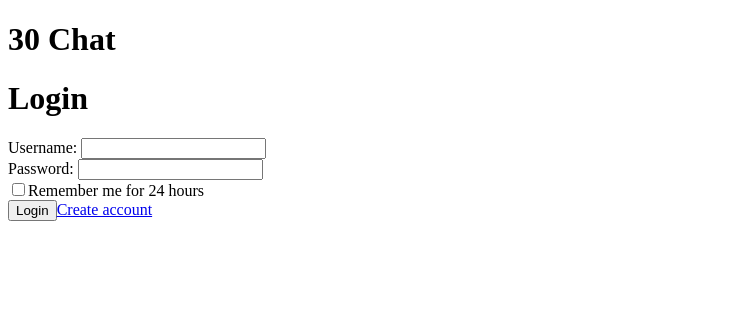
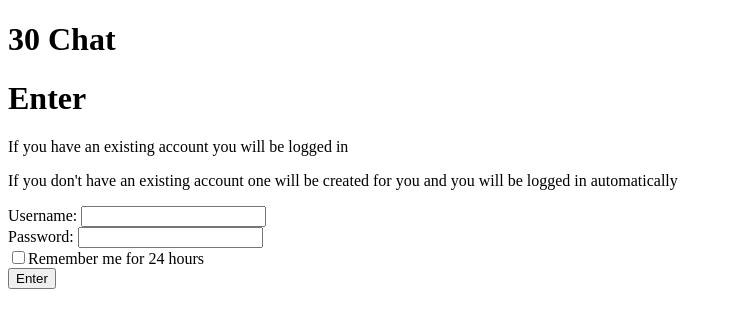
Before and after one commit to xavier-kong/30-chat, a React (Create React App) app in the folder client/: page / in a window 1280 px wide. Shown: the top 328 px of the page, without its empty margins (0-732 px from the left). Built offline with nearby package versions, Linux system fonts and the light colour scheme.

Commit message:
fixed checkbox

```diff
--- a/client/src/App.js
+++ b/client/src/App.js
@@ -1,31 +1,32 @@
 import React from 'react';
 import useField from './hooks/useField'
-import useCheckbox from './hooks/userCheckbox';
+import useCheckbox from './hooks/useCheckbox';
 
-const Login = () => {
+const UserInfoForm = () => {
   const username = useField('text')
   const password = useField('password')
   const remember = useCheckbox('checkbox')
 
   const userLogin = (e) => {
-    //maybe this component can be reused for create account too?
-    //heading, button and anchor content can be changed based on state? (i.e. login or create)
+    //useEffect to check if token in local storage ? main : login
     e.preventDefault()
-    console.log(username.value, password.value, remember.value)
+    console.log(username.value, password.value, remember.checked)
     username.onSubmit()
     password.onSubmit()
+    remember.onSubmit()
   }
+
 
   return (
     <>
-    <h1>Login</h1>
+    <h1>Enter</h1>
+    <p>If you have an existing account you will be logged in</p>
+    <p>If you don't have an existing account one will be created for you and you will be logged in automatically</p>
     <form onSubmit={userLogin}>
       Username: <input {...username} /><br />
       Password: <input {...password} /><br />
       <input {...remember} />Remember me for 24 hours<br />
-      <button type="submit">Login</button>
-      <a href='create.com'>Create account</a>
-
+      <button type="submit">Enter</button>
     </form>
     </>
   )
@@ -35,7 +36,7 @@ const App = () => {
   return (
     <>
     <h1>30 Chat</h1>
-    <Login />
+    <UserInfoForm />
     </>
   )
 }
--- /dev/null
+++ b/client/src/hooks/useCheckbox.js
@@ -0,0 +1,22 @@
+import { useState } from 'react';
+
+const useCheckbox = (type) => {
+  const [checked, setChecked] = useState(false);
+
+  const onChange = (e) => {
+    setChecked(!checked);
+  };
+
+  const onSubmit = (e) => {
+    setChecked(false);
+  };
+
+  return {
+    type,
+    checked,
+    onChange,
+    onSubmit,
+  };
+};
+
+export default useCheckbox;
--- a/client/src/hooks/userCheckbox.js
+++ /dev/null
@@ -1,22 +0,0 @@
-import { useState } from 'react';
-
-const useCheckbox = (type) => {
-  const [value, setValue] = useState(false);
-
-  const onChange = (event) => {
-    setValue(!value);
-  };
-
-  const onSubmit = (event) => {
-    setValue(false);
-  };
-
-  return {
-    type,
-    value,
-    onChange,
-    onSubmit,
-  };
-};
-
-export default useCheckbox;
```
